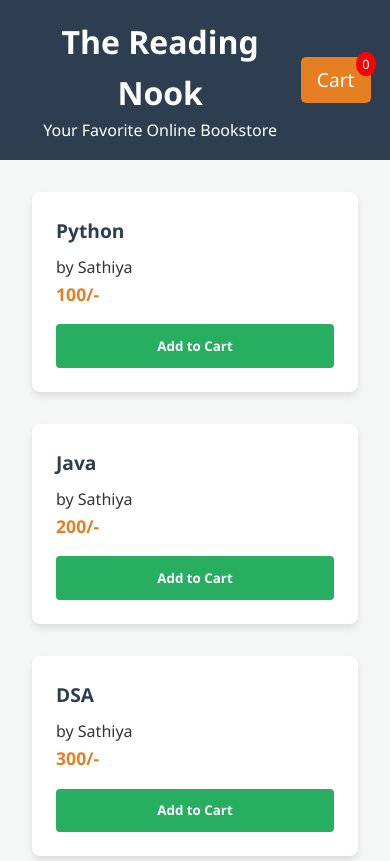
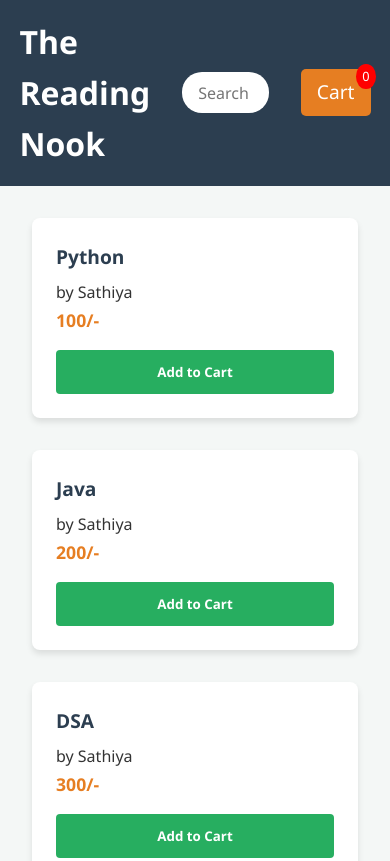
Before and after one commit to SATHIYA-26/Models, a plain HTML site: page payment.html in a window 390 px wide. Shown: the top 861 px of the page. Drawn offline with Linux system fonts and the light colour scheme.

Commit message:
Updated with search

```diff
--- a/payment.html
+++ b/payment.html
@@ -1,4 +1,3 @@
-
 <!DOCTYPE html>
 <html lang="en">
 <head>
@@ -6,28 +5,108 @@
     <meta name="viewport" content="width=device-width, initial-scale=1.0">
     <title>Modern Grid Bookstore</title>
     <style>
+
         * { margin: 0; padding: 0; box-sizing: border-box; font-family: 'Segoe UI', sans-serif; }
         body { background-color: #f4f7f6; color: #333; line-height: 1.6; }
-        header { background: #2c3e50; color: white; padding: 1.5rem; text-align: center; position: sticky; top: 0; z-index: 100; display: flex; justify-content: space-between; align-items: center; padding: 1rem 5%; }
 
 
-        .cart-icon { cursor: pointer; position: relative; font-size: 1.2rem; background: #e67e22; padding: 0.5rem 1rem; border-radius: 5px; }
-        #cart-count { background: red; color: white; border-radius: 50%; padding: 2px 6px; font-size: 0.8rem; position: absolute; top: -5px; right: -5px; }
+        header {
+            background: #2c3e50;
+            color: white;
+            padding: 1rem 5%;
+            position: sticky;
+            top: 0;
+            z-index: 100;
+            display: flex;
+            justify-content: space-between;
+            align-items: center;
+        }
 
-        .book-container { display: grid; grid-template-columns: repeat(auto-fill, minmax(250px, 1fr)); gap: 2rem; padding: 2rem; max-width: 1200px; margin: 0 auto; }
-        .book-card { background: white; border-radius: 8px; box-shadow: 0 4px 6px rgba(0,0,0,0.1); overflow: hidden; display: flex; flex-direction: column; }
+        .search-container {
+            flex-grow: 1;
+            margin: 0 2rem;
+            max-width: 400px;
+        }
+        #search-input {
+            width: 100%;
+            padding: 0.6rem 1rem;
+            border-radius: 20px;
+            border: none;
+            outline: none;
+            font-size: 1rem;
+        }
+
+
+        .cart-icon {
+            cursor: pointer;
+            position: relative;
+            font-size: 1.2rem;
+            background: #e67e22;
+            padding: 0.5rem 1rem;
+            border-radius: 5px;
+        }
+        #cart-count {
+            background: red;
+            color: white;
+            border-radius: 50%;
+            padding: 2px 6px;
+            font-size: 0.8rem;
+            position: absolute;
+            top: -5px;
+            right: -5px;
+        }
+
+
+        .book-container {
+            display: grid;
+            grid-template-columns: repeat(auto-fill, minmax(250px, 1fr));
+            gap: 2rem;
+            padding: 2rem;
+            max-width: 1200px;
+            margin: 0 auto;
+        }
+        .book-card {
+            background: white;
+            border-radius: 8px;
+            box-shadow: 0 4px 6px rgba(0,0,0,0.1);
+            overflow: hidden;
+            display: flex;
+            flex-direction: column;
+        }
         .book-info { padding: 1.5rem; flex-grow: 1; display: flex; flex-direction: column; }
         .book-title { font-size: 1.2rem; margin-bottom: 0.5rem; color: #2c3e50; }
         .book-price { font-weight: bold; color: #e67e22; font-size: 1.1rem; margin-top: auto; }
-        .buy-btn { background: #27ae60; color: white; border: none; padding: 0.8rem; width: 100%; cursor: pointer; font-weight: bold; margin-top: 1rem; border-radius: 4px; }
+
+        .buy-btn {
+            background: #27ae60;
+            color: white;
+            border: none;
+            padding: 0.8rem;
+            width: 100%;
+            cursor: pointer;
+            font-weight: bold;
+            margin-top: 1rem;
+            border-radius: 4px;
+        }
 
 
-        #cart-sidebar { position: fixed; right: -400px; top: 0; width: 350px; height: 100%; background: white; box-shadow: -2px 0 5px rgba(0,0,0,0.2); transition: 0.3s; z-index: 200; padding: 2rem; display: flex; flex-direction: column; }
+        #cart-sidebar {
+            position: fixed;
+            right: -400px;
+            top: 0;
+            width: 350px;
+            height: 100%;
+            background: white;
+            box-shadow: -2px 0 5px rgba(0,0,0,0.2);
+            transition: 0.3s;
+            z-index: 200;
+            padding: 2rem;
+            display: flex;
+            flex-direction: column;
+        }
         #cart-sidebar.active { right: 0; }
-        .cart-item { display: flex; justify-content: space-between; border-bottom: 1px solid #ddd; padding: 10px 0; }
         .close-cart { cursor: pointer; color: red; font-weight: bold; margin-bottom: 1rem; text-align: right; }
         .checkout-btn { background: #2c3e50; color: white; padding: 1rem; border: none; width: 100%; cursor: pointer; margin-top: auto; font-weight: bold; }
-
 
         #payment-page { display: none; padding: 2rem; max-width: 600px; margin: 50px auto; background: white; border-radius: 8px; box-shadow: 0 4px 6px rgba(0,0,0,0.1); }
     .admin-link {
@@ -38,14 +117,19 @@
     </style>
 </head>
 <body>
+
 <header>
     <div>
         <h1>The Reading Nook</h1>
-            <p>Your Favorite Online Bookstore</p>
     </div>
-        <div class="cart-icon" onclick="toggleCart()"> Cart <span id="cart-count">0</span></div>
+
+    <div class="search-container">
+        <input type="text" id="search-input" placeholder="Search by title or author..." onkeyup="filterBooks()">
+    </div>
+    <div class="cart-icon" onclick="toggleCart()">
+        Cart <span id="cart-count">0</span>
+    </div>
 </header>
-
 
 <main id="store-view">
     <div id="book-grid" class="book-container"></div>
@@ -59,8 +143,6 @@
     <div style="margin-top: 1rem; font-weight: bold;">Total: <span id="cart-total-price">0</span>/-</div>
     <button class="checkout-btn" onclick="goToPayment()">Proceed to Payment</button>
 </div>
-    <br><br>
-    <a href="login.html" class="admin-link">Logout</a>
 
 
 <div id="payment-page">
@@ -72,7 +154,7 @@
         <button onclick="backToStore()" style="background: none; border: none; color: blue; cursor: pointer; margin-top: 10px;">Back to Store</button>
     </div>
 </div>
-
+ <a href="login.html" class="admin-link">Logout</a>
 <script>
     const books = [
         { title: "Python", author: "Sathiya", price: 100 },
@@ -85,9 +167,21 @@
 
     let cart = [];
 
-        function displayBooks() {
+
+    function filterBooks() {
+        const query = document.getElementById('search-input').value.toLowerCase();
+        const filtered = books.filter(book =>
+            book.title.toLowerCase().includes(query) ||
+            book.author.toLowerCase().includes(query)
+        );
+        displayBooks(filtered);
+    }
+
+    function displayBooks(bookList = books) {
         const grid = document.getElementById('book-grid');
-            books.forEach(book => {
+        grid.innerHTML = "";
+
+        bookList.forEach(book => {
             const card = document.createElement('div');
             card.className = 'book-card';
             card.innerHTML = `
@@ -114,11 +208,12 @@
         const list = document.getElementById('cart-items-list');
         list.innerHTML = "";
         let total = 0;
-
-            cart.forEach((item, index) => {
+        cart.forEach((item) => {
             total += item.price;
             const div = document.createElement('div');
-                div.className = 'cart-item';
+            div.style.display = 'flex';
+            div.style.justifyContent = 'space-between';
+            div.style.padding = '5px 0';
             div.innerHTML = `<span>${item.title}</span> <span>${item.price}/-</span>`;
             list.appendChild(div);
         });
@@ -149,7 +244,7 @@
         backToStore();
     }
 
-        window.onload = displayBooks;
+    window.onload = () => displayBooks();
 </script>
 </body>
 </html>
```
Lines whose indentation alone changed are shown as unchanged.
